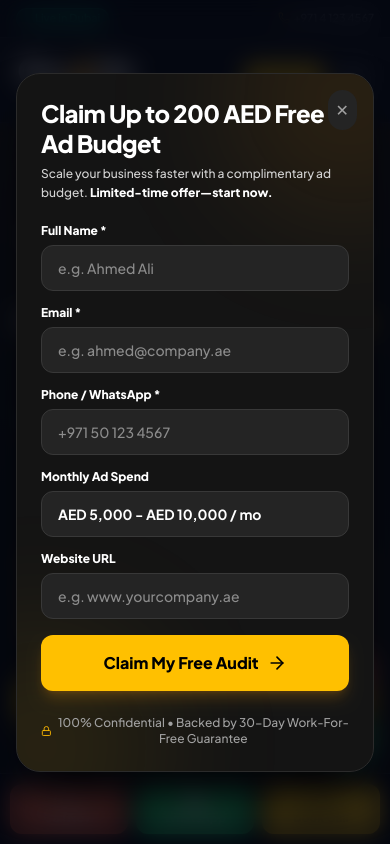
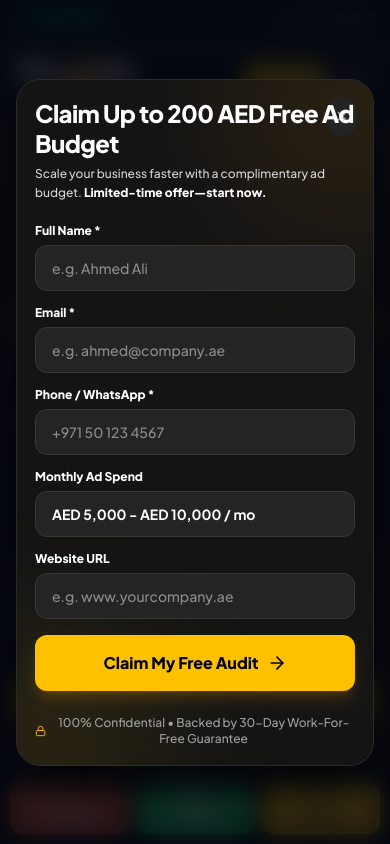
Before and after one commit to skkhan3050/Goads-MetaAds-Landing-Page-, a React (Vite) app: page / in a window 390 px wide. Shown: the top 844 px of the page. Built offline with nearby package versions, Linux system fonts and the light colour scheme.

Commit message:
fix_mobile_form_overflow

```diff
--- a/src/components/FloatingElements.tsx
+++ b/src/components/FloatingElements.tsx
@@ -40,8 +40,8 @@ export const FloatingElements: React.FC<FloatingElementsProps> = ({ onOpenBookin
         style={{ width: `${scrollProgress}%` }}
       />
 
-      {/* Floating Action Buttons Right Stack (Matching Image 2) */}
-      <div className="fixed bottom-20 sm:bottom-6 right-4 sm:right-6 z-40 flex flex-col items-center gap-3.5">
+      {/* Floating Action Buttons Right Stack (Desktop only, mobile has sticky bottom bar) */}
+      <div className="fixed bottom-6 right-4 sm:right-6 z-40 hidden sm:flex flex-col items-center gap-3.5">
         {/* Optional Back To Top Button */}
         {showBackToTop && (
           <button
--- a/src/components/HeroAuditFormCard.tsx
+++ b/src/components/HeroAuditFormCard.tsx
@@ -43,7 +43,7 @@ export const HeroAuditFormCard: React.FC<HeroAuditFormCardProps> = ({
   };
 
   return (
-    <div className="bg-[#141414] border border-[#2B2B2B] rounded-3xl p-6 sm:p-8 shadow-2xl shadow-black/80 relative overflow-hidden text-white backdrop-blur-xl h-full flex flex-col justify-between">
+    <div className="bg-[#141414] border border-[#2B2B2B] rounded-3xl p-4.5 sm:p-8 shadow-2xl shadow-black/80 relative overflow-hidden text-white backdrop-blur-xl w-full max-w-full box-border">
       {/* Background Subtle Yellow/Gold Glow Accent */}
       <div className="absolute -top-24 -right-24 w-60 h-60 bg-amber-500/10 rounded-full blur-3xl pointer-events-none" />
       <div className="absolute -bottom-24 -left-24 w-60 h-60 bg-yellow-500/10 rounded-full blur-3xl pointer-events-none" />
--- a/src/components/HeroSection.tsx
+++ b/src/components/HeroSection.tsx
@@ -88,8 +88,8 @@ export const HeroSection: React.FC<HeroSectionProps> = ({ onOpenAuditModal, onOp
             </div>
           </div>
 
-          {/* Right Column: Hero Audit Form Card Full Height */}
-          <div className="lg:col-span-5 flex flex-col justify-center h-full">
+          {/* Right Column: Hero Audit Form Card */}
+          <div className="lg:col-span-5 flex flex-col justify-center h-full w-full max-w-full overflow-hidden">
             <HeroAuditFormCard />
           </div>
         </div>
```
